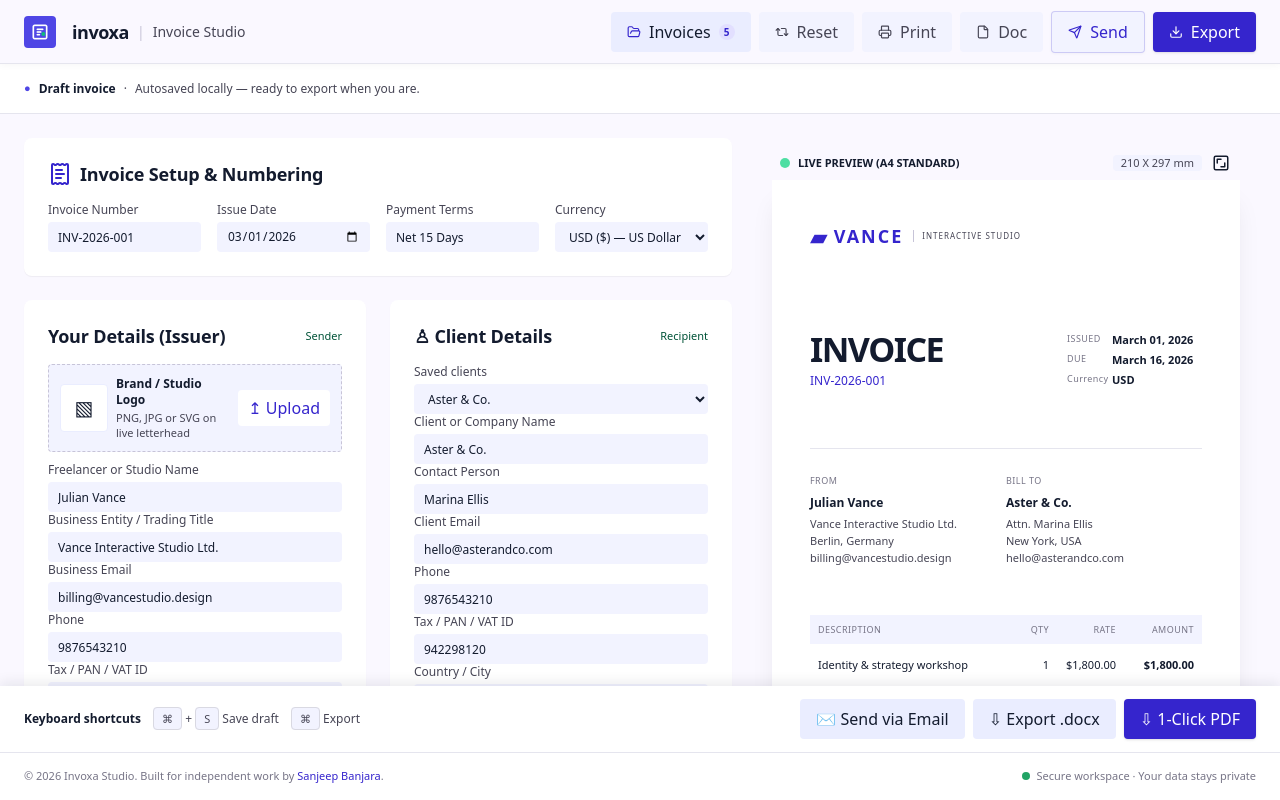
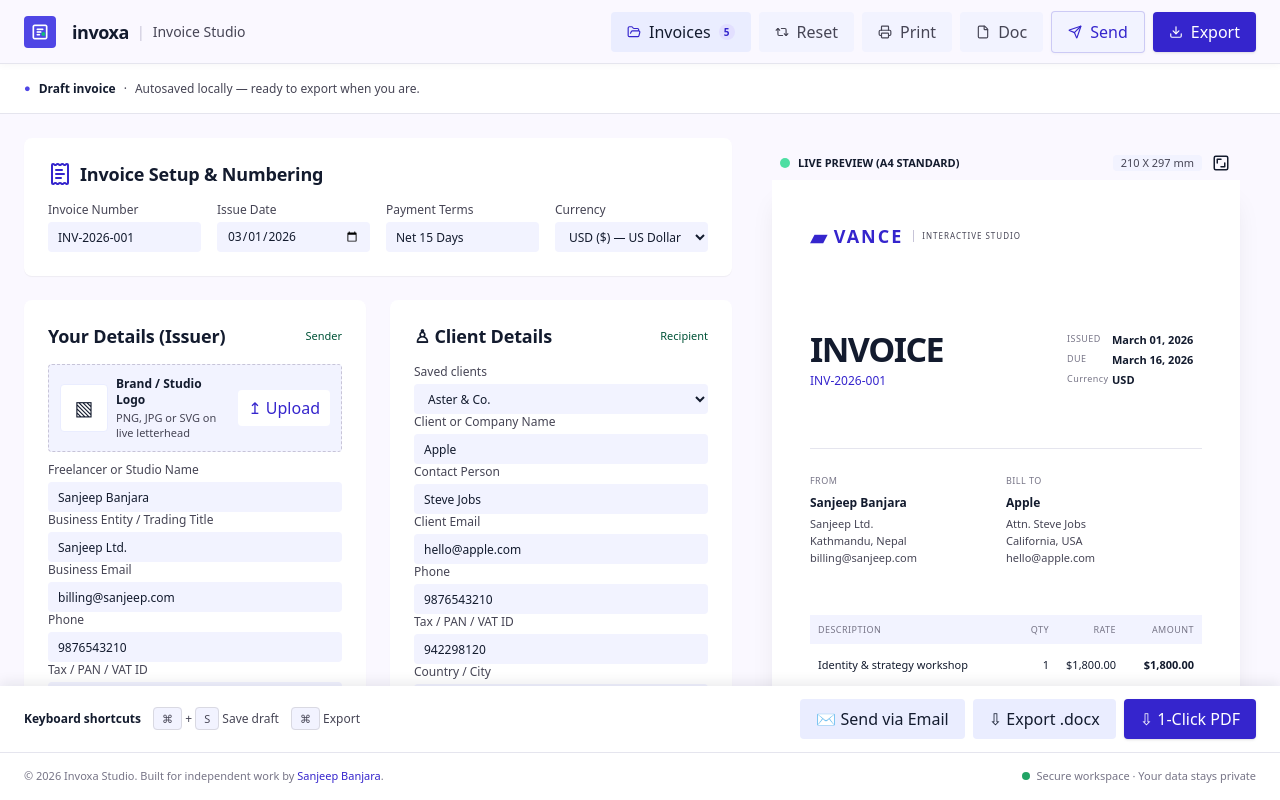
Before and after one commit to sanjeep1/invoice-generator, a Next.js app: page / in a window 1280 px wide. Shown: the top 800 px of the page. Built offline with nearby package versions, Linux system fonts and the light colour scheme.

Commit message:
Add invoice details management: integrate sender and client information, enhance invoice preview and editor components

```diff
--- a/app/page.tsx
+++ b/app/page.tsx
@@ -6,7 +6,7 @@ import Footer from "@/components/Footer";
 import Header from "@/components/Header";
 import InvoicePreview from "@/components/InvoicePreview";
 import UtilityBar from "@/components/UtilityBar";
-import type { BankAccountDetails, InvoiceItem, InvoiceMeta } from "@/types/invoice";
+import type { BankAccountDetails, InvoiceDetails, InvoiceItem, InvoiceMeta } from "@/types/invoice";
 
 export default function Home() {
     const [items, setItems] = useState<InvoiceItem[]>([
@@ -19,6 +19,23 @@ export default function Home() {
         paymentTerms: "Net 15 Days",
         currency: "USD",
     });
+    const [details, setDetails] = useState<InvoiceDetails>({
+        senderName: "Sanjeep Banjara",
+        senderBusiness: "Sanjeep Ltd.",
+        senderEmail: "billing@sanjeep.com",
+        senderPhone: "9876543210",
+        senderTaxId: "849204910",
+        senderCountry: "Kathmandu, Nepal",
+        clientCompany: "Apple",
+        clientName: "Steve Jobs",
+        clientEmail: "hello@apple.com",
+        clientPhone: "9876543210",
+        clientTaxId: "942298120",
+        clientAddress: "California, USA",
+    });
+    const [notes, setNotes] = useState(
+        "Thank you for the opportunity to collaborate. Payment is due within 15 days of the invoice date.",
+    );
     const [bankDetails, setBankDetails] = useState<BankAccountDetails>({
         accountHolder: "",
         bankAndBranch: "",
@@ -52,6 +69,9 @@ export default function Home() {
     const updateMeta = (patch: Partial<InvoiceMeta>) =>
         setMeta((prev) => ({ ...prev, ...patch }));
 
+    const updateDetails = (patch: Partial<InvoiceDetails>) =>
+        setDetails((prev) => ({ ...prev, ...patch }));
+
     return (
         <main className="min-w-250 max-lg:min-w-0">
             <Header />
@@ -63,10 +83,20 @@ export default function Home() {
                     onUpdateItem={updateItem}
                     meta={meta}
                     onMetaChange={updateMeta}
+                    details={details}
+                    onDetailsChange={updateDetails}
+                    notes={notes}
+                    onNotesChange={setNotes}
                     bankDetails={bankDetails}
                     onBankDetailsChange={updateBankDetails}
                 />
-                <InvoicePreview items={items} meta={meta} bankDetails={bankDetails} />
+                <InvoicePreview
+                    items={items}
+                    meta={meta}
+                    details={details}
+                    notes={notes}
+                    bankDetails={bankDetails}
+                />
             </div>
             <ExportDrawer />
             <Footer />
--- a/components/DetailsCard.tsx
+++ b/components/DetailsCard.tsx
@@ -1,9 +1,11 @@
 import type { ReactNode } from "react";
+import type { ChangeEvent } from "react";
 import Field from "@/components/Field";
+import type { InvoiceDetails } from "@/types/invoice";
 
 export type DetailField = {
     label: string;
-    defaultValue?: string;
+    fieldKey: keyof InvoiceDetails;
     type?: string;
     placeholder?: string;
 };
@@ -13,9 +15,16 @@ type DetailsCardProps = {
     side: string;
     fields: DetailField[];
     media?: ReactNode;
+    value?: InvoiceDetails;
+    onChange?: (patch: Partial<InvoiceDetails>) => void;
 };
 
-export default function DetailsCard({ title, side, fields, media }: DetailsCardProps) {
+export default function DetailsCard({ title, side, fields, media, value, onChange }: DetailsCardProps) {
+    const handleChange =
+        (key: keyof InvoiceDetails) => (e: ChangeEvent<HTMLInputElement>) => {
+            onChange?.({ [key]: e.target.value });
+        };
+
     return (
         <section className="rounded-lg bg-white p-6 pb-7.25 shadow-[0_1px_1px_rgb(0_0_0/0.05)]">
             <div className="mb-4 flex items-center justify-between">
@@ -25,9 +34,10 @@ export default function DetailsCard({ title, side, fields, media }: DetailsCardP
             {media}
             {fields.map((field) => (
                 <Field
-                    key={field.label}
+                    key={field.fieldKey}
                     label={field.label}
-                    defaultValue={field.defaultValue}
+                    value={value?.[field.fieldKey] ?? ""}
+                    onChange={handleChange(field.fieldKey)}
                     type={field.type}
                     placeholder={field.placeholder}
                 />
--- a/components/EditorPanel.tsx
+++ b/components/EditorPanel.tsx
@@ -4,7 +4,7 @@ import LineItemsCard from "@/components/LineItemsCard";
 import LogoUpload from "@/components/LogoUpload";
 import MetadataCard from "@/components/MetadataCard";
 import NotesCard from "@/components/NotesCard";
-import type { BankAccountDetails, InvoiceItem, InvoiceMeta } from "@/types/invoice";
+import type { BankAccountDetails, InvoiceDetails, InvoiceItem, InvoiceMeta } from "@/types/invoice";
 import BankDetails from "./BankDetails";
 
 type EditorPanelProps = {
@@ -17,6 +17,10 @@ type EditorPanelProps = {
     ) => void;
     meta: InvoiceMeta;
     onMetaChange: (patch: Partial<InvoiceMeta>) => void;
+    details: InvoiceDetails;
+    onDetailsChange: (patch: Partial<InvoiceDetails>) => void;
+    notes: string;
+    onNotesChange: (value: string) => void;
     bankDetails: BankAccountDetails;
     onBankDetailsChange: (patch: Partial<BankAccountDetails>) => void;
 };
@@ -27,6 +31,10 @@ export default function EditorPanel({
     onUpdateItem,
     meta,
     onMetaChange,
+    details,
+    onDetailsChange,
+    notes,
+    onNotesChange,
     bankDetails,
     onBankDetailsChange,
 }: EditorPanelProps) {
@@ -38,34 +46,48 @@ export default function EditorPanel({
                     title="Your Details (Issuer)"
                     side="Sender"
                     media={<LogoUpload />}
+                    value={details}
+                    onChange={onDetailsChange}
                     fields={[
-                        { label: "Freelancer or Studio Name", defaultValue: "Julian Vance" },
+                        { label: "Freelancer or Studio Name", fieldKey: "senderName" },
                         {
                             label: "Business Entity / Trading Title",
-                            defaultValue: "Vance Interactive Studio Ltd.",
+                            fieldKey: "senderBusiness",
                         },
-                        { label: "Business Email", defaultValue: "billing@vancestudio.design" },
-                        { label: "Phone", defaultValue: "9876543210", type: "tel" },
-                        { label: "Tax / PAN / VAT ID", defaultValue: "849204910" },
-                        { label: "Country / City", defaultValue: "Berlin, Germany" },
+                        { label: "Business Email", fieldKey: "senderEmail" },
+                        { label: "Phone", fieldKey: "senderPhone", type: "tel" },
+                        { label: "Tax / PAN / VAT ID", fieldKey: "senderTaxId" },
+                        { label: "Country / City", fieldKey: "senderCountry" },
                     ]}
                 />
                 <DetailsCard
                     title="♙ Client Details"
                     side="Recipient"
-                    media={<ClientSelect />}
+                    media={
+                        <ClientSelect
+                            value={details.clientCompany || undefined}
+                            onChange={(client) => onDetailsChange({ clientCompany: client })}
+                        />
+                    }
+                    value={details}
+                    onChange={onDetailsChange}
                     fields={[
-                        { label: "Client or Company Name", defaultValue: "Aster & Co." },
-                        { label: "Contact Person", defaultValue: "Marina Ellis" },
-                        { label: "Client Email", defaultValue: "hello@asterandco.com" },
-                        { label: "Phone", defaultValue: "9876543210", type: "tel" },
-                        { label: "Tax / PAN / VAT ID", defaultValue: "942298120" },
-                        { label: "Country / City", defaultValue: "New York, USA" },
+                        { label: "Client or Company Name", fieldKey: "clientCompany" },
+                        { label: "Contact Person", fieldKey: "clientName" },
+                        { label: "Client Email", fieldKey: "clientEmail" },
+                        { label: "Phone", fieldKey: "clientPhone", type: "tel" },
+                        { label: "Tax / PAN / VAT ID", fieldKey: "clientTaxId" },
+                        { label: "Country / City", fieldKey: "clientAddress" },
                     ]}
                 />
             </div>
-            <LineItemsCard items={items} onAdd={onAddItem} onUpdate={onUpdateItem} />
-            <NotesCard />
+            <LineItemsCard
+                items={items}
+                onAdd={onAddItem}
+                onUpdate={onUpdateItem}
+                currency={meta.currency}
+            />
+            <NotesCard value={notes} onChange={onNotesChange} />
             <BankDetails value={bankDetails} onChange={onBankDetailsChange} />
         </section>
     );
--- a/components/InvoicePreview.tsx
+++ b/components/InvoicePreview.tsx
@@ -1,12 +1,19 @@
 import { useMemo } from "react";
 import { formatCurrency } from "@/lib/utils";
-import type { BankAccountDetails, InvoiceItem, InvoiceMeta } from "@/types/invoice";
+import type {
+    BankAccountDetails,
+    InvoiceDetails,
+    InvoiceItem,
+    InvoiceMeta,
+} from "@/types/invoice";
 import { SquareDimensions } from "lucide-react";
 
 type InvoicePreviewProps = {
     items: InvoiceItem[];
     taxRate?: number;
     meta?: InvoiceMeta;
+    details?: InvoiceDetails;
+    notes?: string;
     bankDetails?: BankAccountDetails;
 };
 
@@ -74,6 +81,8 @@ export default function InvoicePreview({
     items,
     taxRate = 0.19,
     meta,
+    details,
+    notes,
     bankDetails,
 }: InvoicePreviewProps) {
     const resolvedMeta = {
@@ -82,6 +91,19 @@ export default function InvoicePreview({
         paymentTerms: meta?.paymentTerms?.trim() || fallbackMeta.paymentTerms,
         currency: meta?.currency?.trim() || fallbackMeta.currency,
     };
+    const sender = {
+        name: details?.senderName?.trim() || "Sanjeep Banjara",
+        business: details?.senderBusiness?.trim() || "Sanjeep Ltd.",
+        email: details?.senderEmail?.trim() || "billing@sanjeepbanjara.com.np",
+        country: details?.senderCountry?.trim() || "Kathmandu, Nepal",
+    };
+    const client = {
+        company: details?.clientCompany?.trim() || "Apple Inc.",
+        name: details?.clientName?.trim() || "Steve Jobs",
+        email: details?.clientEmail?.trim() || "hello@apple.com",
+        address: details?.clientAddress?.trim() || "California, USA",
+    };
+    const resolvedNotes = notes?.trim() || "Thank you for your business.";
     const currencyCode = parseCurrencyCode(resolvedMeta.currency);
     const money = (amount: number) => {
         try {
@@ -147,24 +169,24 @@ export default function InvoicePreview({
                 <div className="mt-8.75 grid grid-cols-2 border-t border-line py-6.25">
                     <div className="flex flex-col gap-1">
                         <span className={paperLabel}>FROM</span>
-                        <b className="mt-0.75 text-xs text-on-surface">Julian Vance</b>
+                        <b className="mt-0.75 text-xs text-on-surface">{sender.name}</b>
                         <p className="text-[11px] leading-4.25 text-on-surface-variant">
-                            Vance Interactive Studio Ltd.
+                            {sender.business}
                             <br />
-                            Berlin, Germany
+                            {sender.country}
                             <br />
-                            billing@vancestudio.design
+                            {sender.email}
                         </p>
                     </div>
                     <div className="flex flex-col gap-1">
                         <span className={paperLabel}>BILL TO</span>
-                        <b className="mt-0.75 text-xs text-on-surface">Aster &amp; Co.</b>
+                        <b className="mt-0.75 text-xs text-on-surface">{client.company}</b>
                         <p className="text-[11px] leading-4.25 text-on-surface-variant">
-                            Attn. Marina Ellis
+                            Attn. {client.name}
                             <br />
-                            New York, USA
+                            {client.address}
                             <br />
-                            hello@asterandco.com
+                            {client.email}
                         </p>
                     </div>
                 </div>
@@ -240,7 +262,7 @@ export default function InvoicePreview({
                                     !bankDetails?.swiftCode &&
                                     !bankDetails?.paymentReference ? (
                                     <>
-                                        Account Number: DE89 3704 0044 0532 0130 00
+                                        Account Number: 0037000012345678
                                         <br />
                                         SWIFT: COBADEFFXXX
                                     </>
@@ -250,7 +272,7 @@ export default function InvoicePreview({
                     </div>
                     <div>
                         <small className="mt-7 block text-[10px] text-muted">
-                            Thank you for your business.
+                            {resolvedNotes}
                         </small>
                     </div>
                 </div>
```
Also changed, not shown: components/LineItemsCard.tsx (+10 -2 lines), components/NotesCard.tsx (+17 -2 lines), types/invoice.ts (+20 -0 lines).
